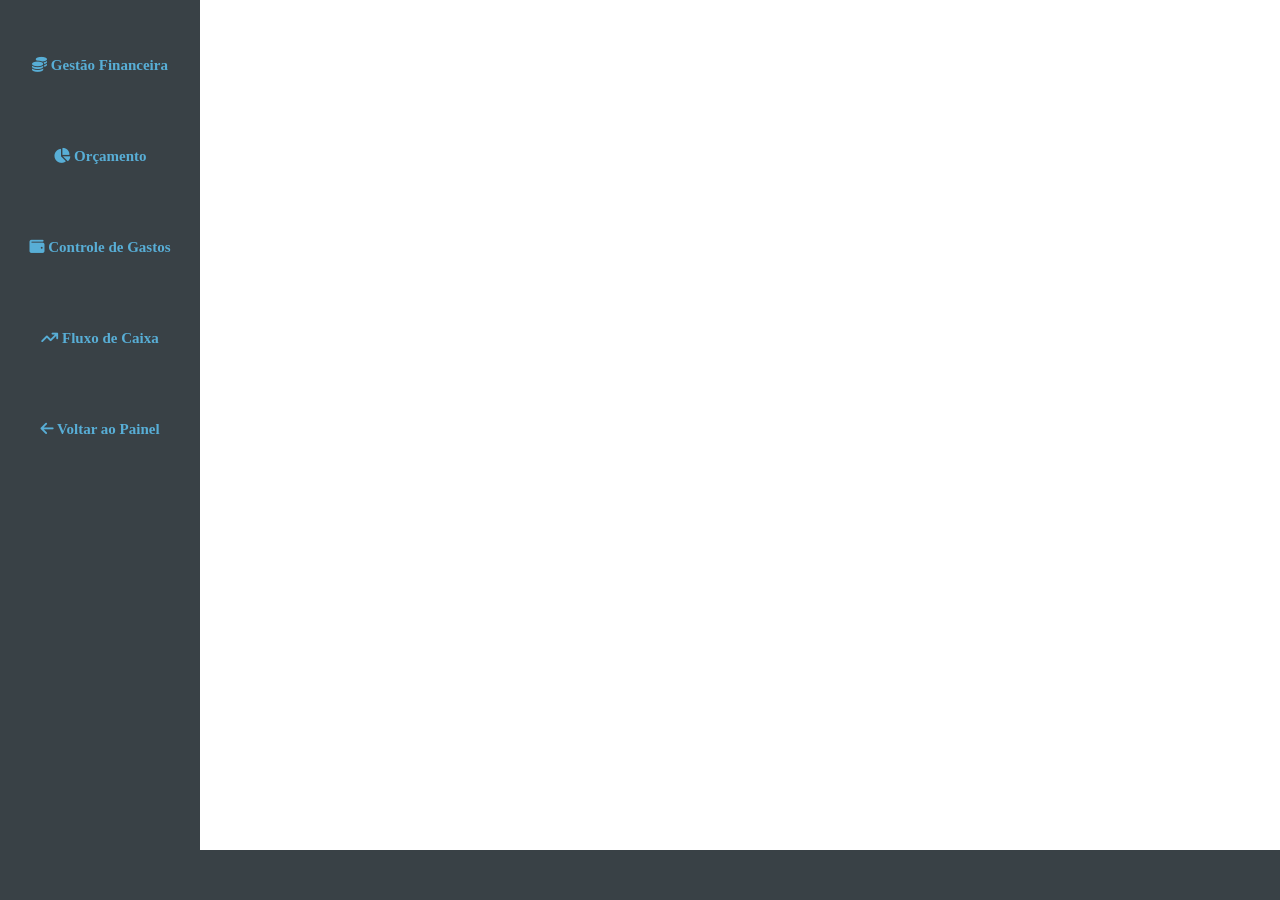
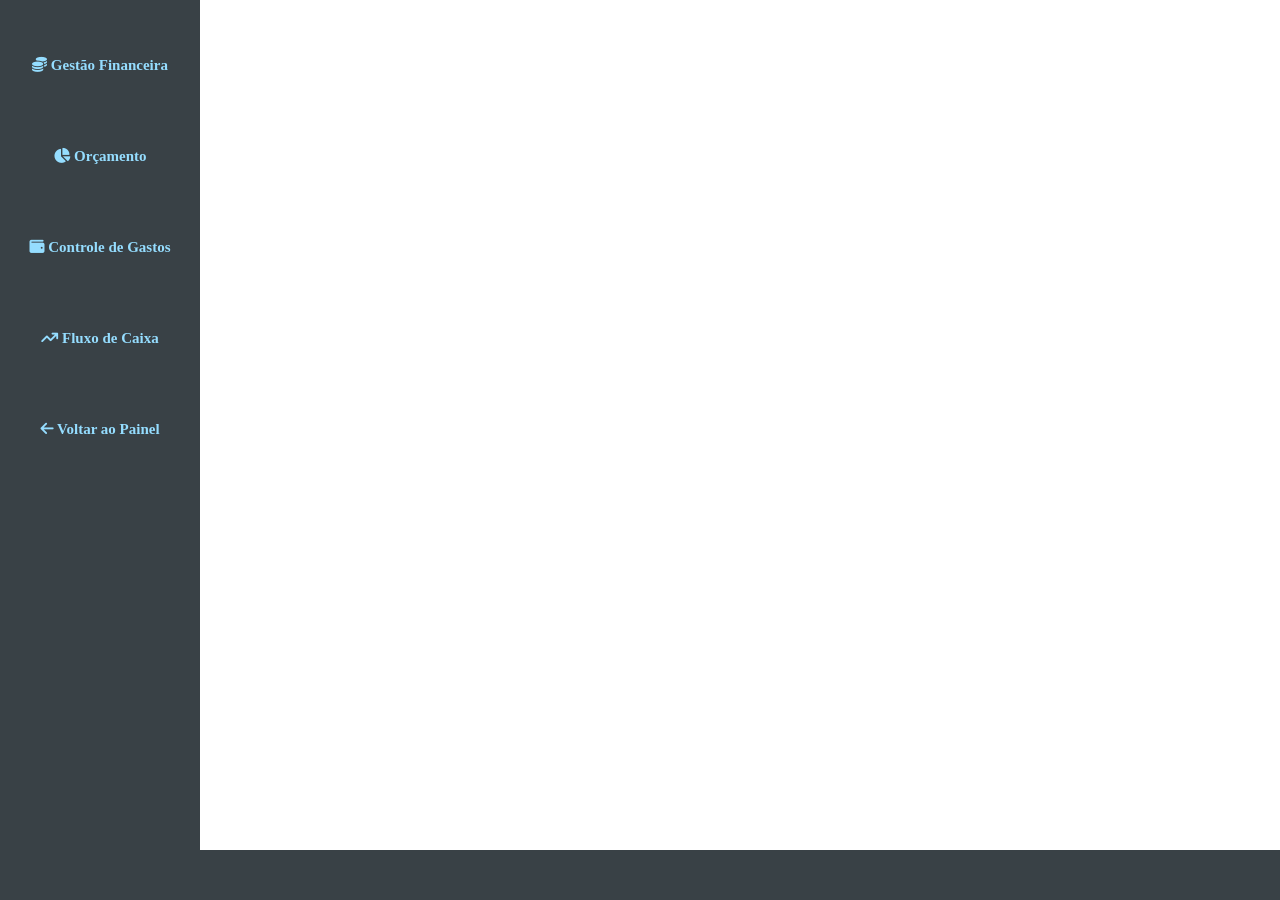
Before and after one commit to diogofreire-dev/Projeto-PAP, a PHP site: page /pagina2.html in a window 1280 px wide. Run offline with PHP 8.4, Linux system fonts and the light colour scheme.

Commit message:
Mudei ligeiramente umas cores no 2.css.

```diff
--- a/site/style/2.css
+++ b/site/style/2.css
@@ -23,7 +23,7 @@
     z-index: 10;
 }
 a.menu{
-    color: rgb(88, 174, 214);
+    color: rgb(149, 221, 255);
     text-decoration: none;
     font-size: 15px;
     font-weight: 600;
```
